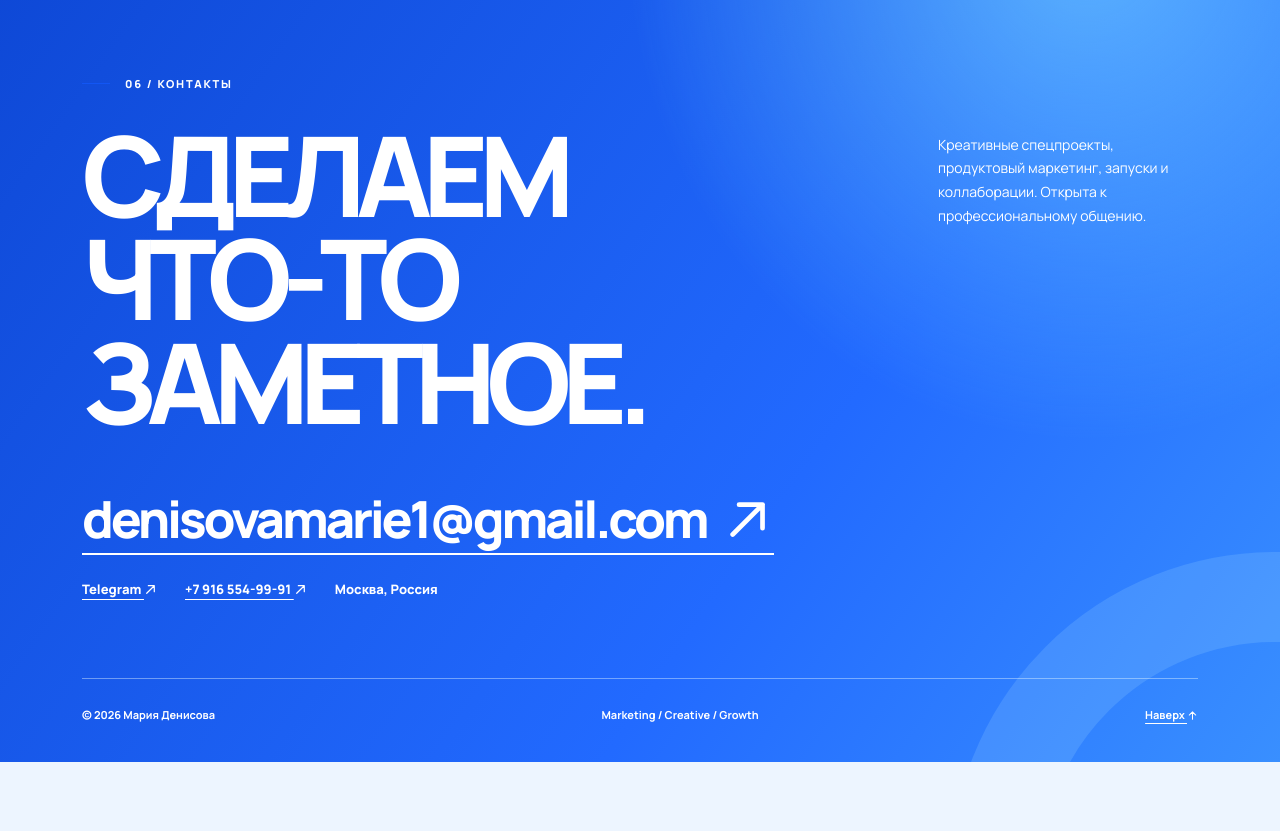
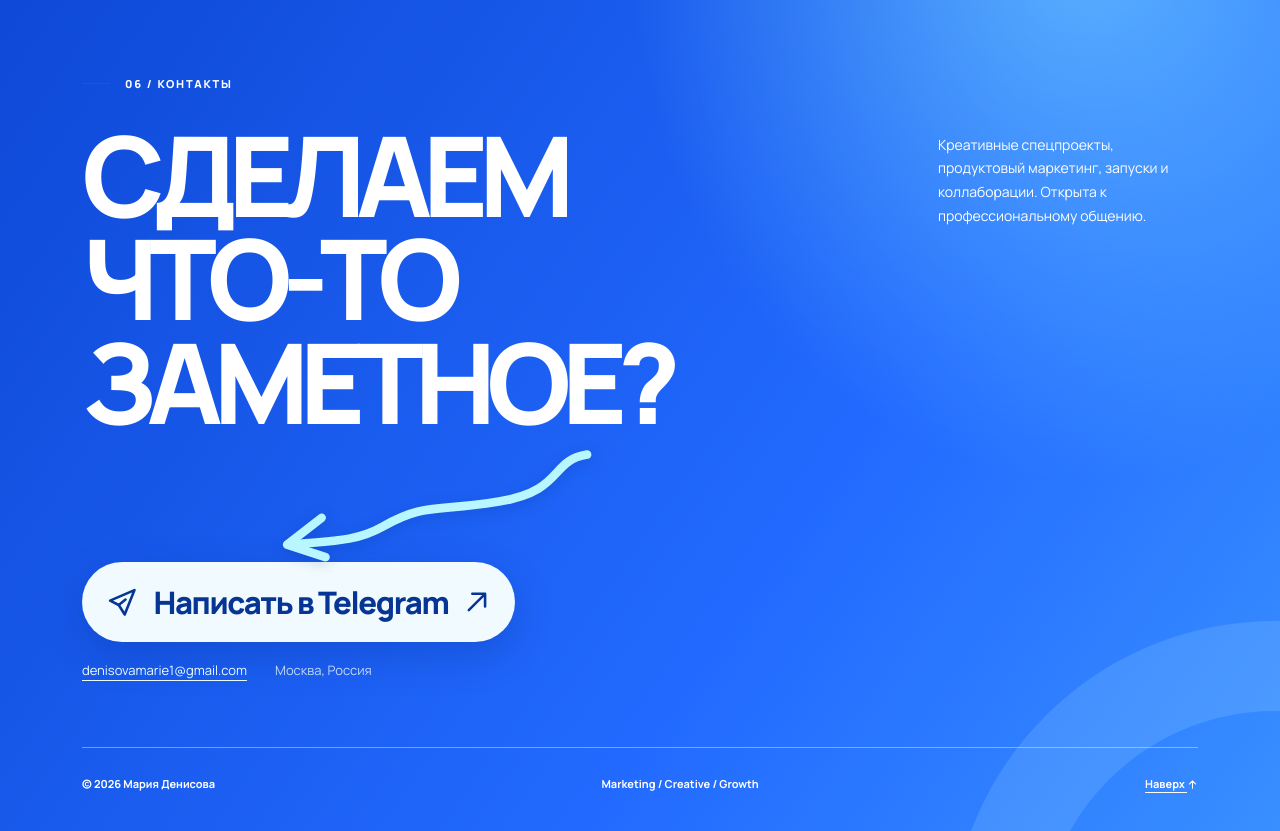
Before and after one commit to Mikheevmih/maria-portfolio, a plain HTML site: page index.html in a window 1280 px wide. Shown: the part 6920-7751 px from the top of the page. Before the commit the page ends 7682 px from the top, so only its background shows below. Drawn offline with Linux system fonts and the light colour scheme.

Commit message:
Make Telegram primary contact and add accent arrow under question headline

```diff
--- a/index.html
+++ b/index.html
@@ -345,6 +345,45 @@
     .exp-company .exp-logo:has(img[hidden]) { display:none; }
     @media(max-width:520px) { .exp-company .exp-logo.exp-logo-x5{flex-basis:22px;width:22px;max-width:22px;} }
   </style>
+
+  <style id="contact-telegram-primary">
+    /* Contacts: lead visitors from the headline to the primary Telegram action. */
+    .contact-headline{min-width:0;max-width:800px;flex:1 1 auto}
+    .contact-headline h2{margin:0}
+    .contact-flow-arrow{
+      display:block;width:clamp(180px,32vw,345px);height:auto;
+      margin:12px 0 -10px clamp(20px,19vw,185px);
+      overflow:visible;filter:drop-shadow(0 3px 7px rgba(2,35,121,.2));
+      pointer-events:none
+    }
+    .contact-cta-wrap{display:flex;flex-direction:column;align-items:flex-start;gap:19px;padding:12px 0 68px}
+    .telegram-primary{
+      display:inline-flex;align-items:center;gap:15px;max-width:100%;
+      padding:19px 24px;border-radius:100px;background:#f1fbff;color:#073593;
+      font-size:clamp(18px,2.8vw,31px);font-weight:850;letter-spacing:-.045em;
+      box-shadow:0 14px 38px rgba(5,36,133,.24);
+      transition:transform .2s ease,background .2s ease,box-shadow .2s ease
+    }
+    .telegram-primary:hover{transform:translateY(-3px);background:#ccf6ff;box-shadow:0 17px 40px rgba(5,36,133,.32)}
+    .telegram-primary:focus-visible,.contact-secondary a:focus-visible{outline:3px solid #b8f7ff;outline-offset:4px}
+    .telegram-primary .telegram-symbol{height:1.05em;width:1.05em;flex-shrink:0}
+    .telegram-primary .ui-icon{height:.9em;width:.9em;flex-shrink:0}
+    .contact-secondary{display:flex;flex-wrap:wrap;gap:10px 28px;align-items:center;font-size:13px;color:rgba(241,251,255,.78)}
+    .contact-secondary a{text-decoration:underline;text-underline-offset:5px;color:#e9fbff}
+    .contact-secondary a:hover{color:#b8f7ff}
+    @media(max-width:800px){
+      .contact-top{gap:12px}
+      .contact-flow-arrow{width:clamp(185px,54vw,260px);margin:12px 0 -3px clamp(35px,24vw,120px)}
+      .contact-cta-wrap{padding:4px 0 52px;gap:20px}
+    }
+    @media(max-width:520px){
+      .contact-top h2{font-size:clamp(42px,12.4vw,59px);line-height:.96}
+      .contact-flow-arrow{width:min(65vw,245px);margin:14px 0 0 clamp(30px,20vw,95px)}
+      .telegram-primary{font-size:clamp(17px,5vw,21px);padding:17px 19px;gap:10px}
+      .contact-secondary{flex-direction:column;align-items:flex-start;gap:9px}
+    }
+    @media(prefers-reduced-motion:reduce){.telegram-primary{transition:none}}
+  </style>
 </head>
 <body>
   <header class="site-header">
@@ -493,8 +532,27 @@
     </section>
     <section class="contact-section" id="contacts"><div class="wrap">
       <span class="eyebrow">06 / Контакты</span>
-      <div class="contact-top" style="margin-top:32px"><h2>СДЕЛАЕМ<br>ЧТО-ТО<br>ЗАМЕТНОЕ.</h2><p class="contact-caption">Креативные спецпроекты, продуктовый маркетинг, запуски и коллаборации. Открыта к профессиональному общению.</p></div>
-      <div class="email-wrap"><a class="email-link" href="mailto:denisovamarie1@gmail.com">denisovamarie1@gmail.com <span aria-hidden="true"><svg class="ui-icon ui-icon-ne" xmlns="http://www.w3.org/2000/svg" viewBox="0 0 24 24" aria-hidden="true" focusable="false"><path d="M5 19 19 5M8 5h11v11"/></svg></span></a><div class="contact-links"><a href="https://t.me/ituoe" target="_blank" rel="noopener noreferrer">Telegram <svg class="ui-icon ui-icon-ne" xmlns="http://www.w3.org/2000/svg" viewBox="0 0 24 24" aria-hidden="true" focusable="false"><path d="M5 19 19 5M8 5h11v11"/></svg></a><a href="tel:+79165549991">+7 916 554-99-91 <svg class="ui-icon ui-icon-ne" xmlns="http://www.w3.org/2000/svg" viewBox="0 0 24 24" aria-hidden="true" focusable="false"><path d="M5 19 19 5M8 5h11v11"/></svg></a><span>Москва, Россия</span></div></div>
+      <div class="contact-top" style="margin-top:32px">
+        <div class="contact-headline">
+          <h2>СДЕЛАЕМ<br>ЧТО-ТО<br>ЗАМЕТНОЕ?</h2>
+          <svg class="contact-flow-arrow" viewBox="0 0 360 120" fill="none" xmlns="http://www.w3.org/2000/svg" aria-hidden="true">
+            <path d="M334 10C295 16 310 48 242 59C176 70 165 60 121 85C91 102 62 100 24 104" stroke="#B8F7FF" stroke-width="9" stroke-linecap="round"/>
+            <path d="M57 76L21 104L61 117" stroke="#B8F7FF" stroke-width="9" stroke-linecap="round" stroke-linejoin="round"/>
+          </svg>
+        </div>
+        <p class="contact-caption">Креативные спецпроекты, продуктовый маркетинг, запуски и коллаборации. Открыта к профессиональному общению.</p>
+      </div>
+      <div class="contact-cta-wrap">
+        <a class="telegram-primary" href="https://t.me/ituoe" target="_blank" rel="noopener noreferrer">
+          <svg class="telegram-symbol" viewBox="0 0 24 24" fill="none" xmlns="http://www.w3.org/2000/svg" aria-hidden="true"><path d="m21 3-7.2 18-4.4-7-6.4-3.2L21 3Z" stroke="currentColor" stroke-width="1.9" stroke-linecap="round" stroke-linejoin="round"/><path d="m9.4 14 5-4" stroke="currentColor" stroke-width="1.9" stroke-linecap="round"/></svg>
+          <span>Написать в Telegram</span>
+          <svg class="ui-icon ui-icon-ne" xmlns="http://www.w3.org/2000/svg" viewBox="0 0 24 24" aria-hidden="true" focusable="false"><path d="M5 19 19 5M8 5h11v11"/></svg>
+        </a>
+        <div class="contact-secondary">
+          <a href="mailto:denisovamarie1@gmail.com">denisovamarie1@gmail.com</a>
+          <span>Москва, Россия</span>
+        </div>
+      </div>
       <footer class="footer"><span>© <span id="year">2026</span> Мария Денисова</span><span>Marketing / Creative / Growth</span><a href="#top">Наверх <svg class="ui-icon ui-icon-up" xmlns="http://www.w3.org/2000/svg" viewBox="0 0 24 24" aria-hidden="true" focusable="false"><path d="M12 20V4m-7 7 7-7 7 7"/></svg></a></footer>
     </div></section>
   </main>
```
